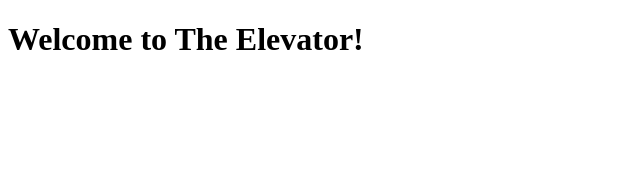
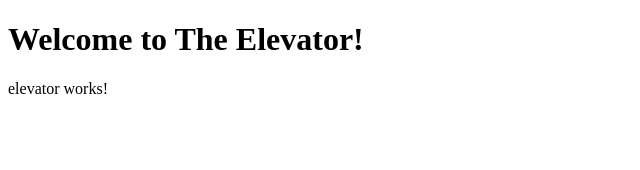
Before and after one commit to coletrumbocole/world-of-kata, an Angular app in the folder August/: page / in a window 1280 px wide. Shown: the top 170 px of the page, without its empty margins (0-640 px from the left). Built offline with nearby package versions, Linux system fonts and the light colour scheme.

Commit message:
added an elevator component

```diff
--- a/August/src/app/app.component.html
+++ b/August/src/app/app.component.html
@@ -1,3 +1,4 @@
 <h1>
   Welcome to {{title}}!
 </h1>
+<app-elevator></app-elevator>
--- a/August/src/app/app.module.ts
+++ b/August/src/app/app.module.ts
@@ -2,10 +2,12 @@ import { BrowserModule } from '@angular/platform-browser';
 import { NgModule } from '@angular/core';
 
 import { AppComponent } from './app.component';
+import { ElevatorComponent } from './elevator/elevator.component';
 
 @NgModule({
   declarations: [
-    AppComponent
+    AppComponent,
+    ElevatorComponent
   ],
   imports: [
     BrowserModule
--- /dev/null
+++ b/August/src/app/elevator/elevator.component.html
@@ -0,0 +1,3 @@
+<p>
+  elevator works!
+</p>
--- /dev/null
+++ b/August/src/app/elevator/elevator.component.ts
@@ -0,0 +1,15 @@
+import { Component, OnInit } from '@angular/core';
+
+@Component({
+  selector: 'app-elevator',
+  templateUrl: './elevator.component.html',
+  styleUrls: ['./elevator.component.css']
+})
+export class ElevatorComponent implements OnInit {
+
+  constructor() { }
+
+  ngOnInit() {
+  }
+
+}
```
Also changed, not shown: August/src/app/elevator/elevator.component.css (added), 1 other file (tests, documents, lock files or other folders).
